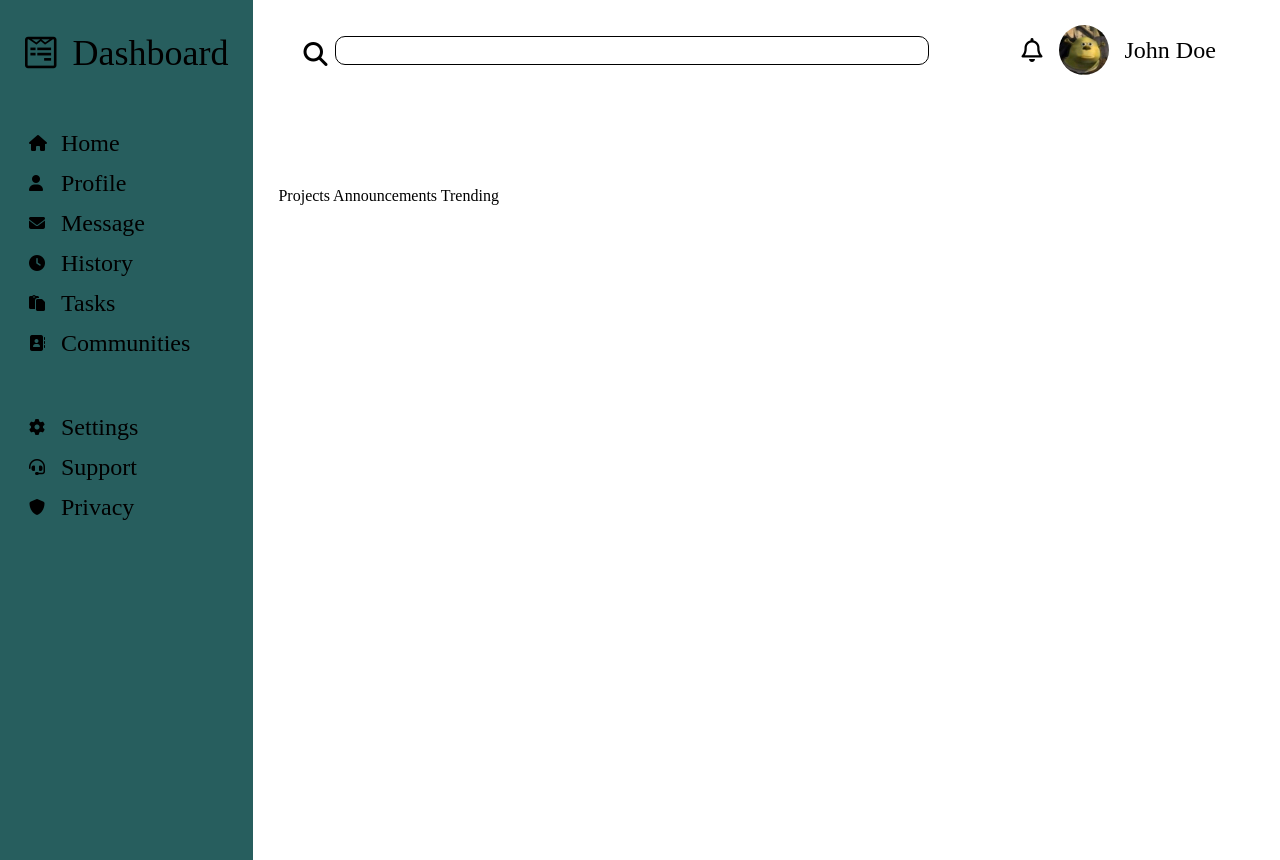
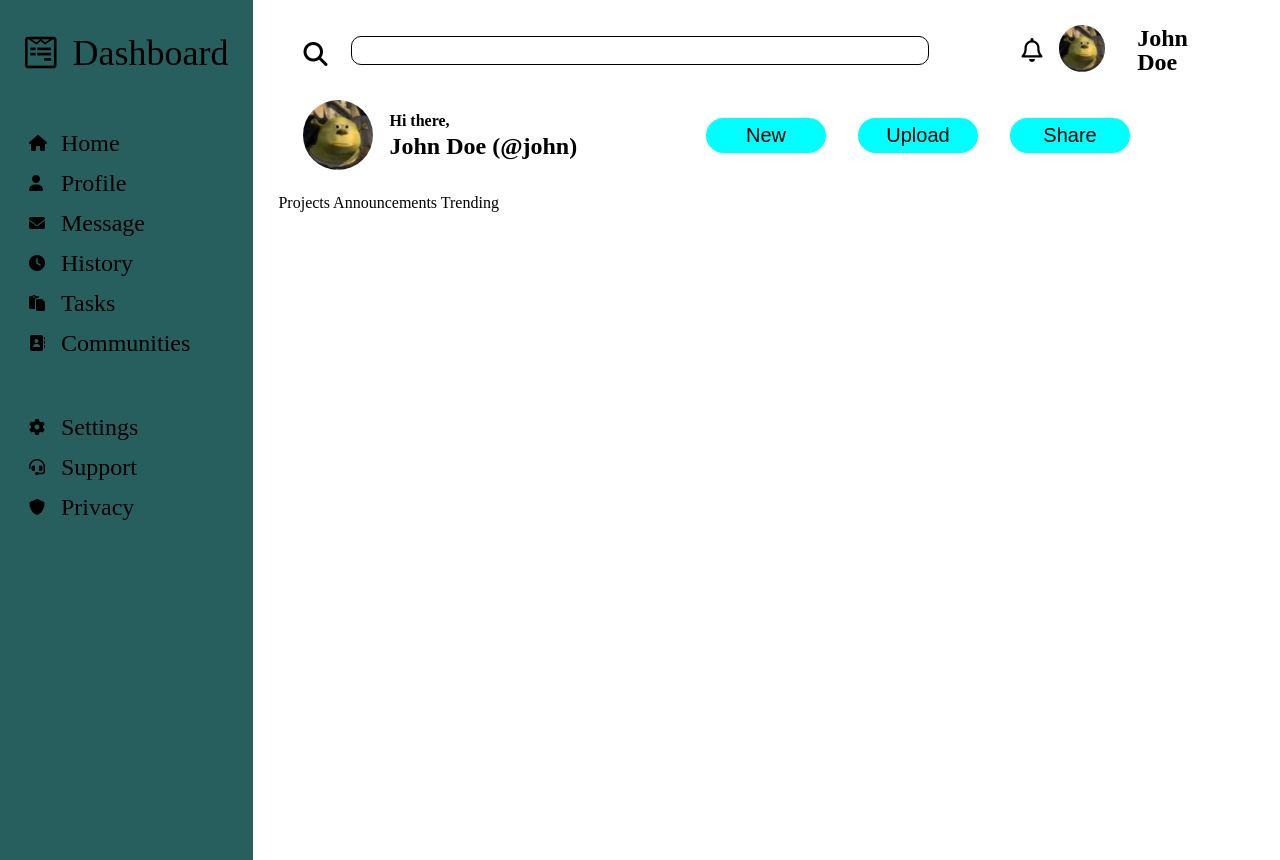
Before and after one commit to OpTudor/admin_dashboard, a plain HTML site: page index.html in a window 1280 px wide. Drawn offline with Linux system fonts and the light colour scheme.

Commit message:
Finish the header

```diff
--- a/index.html
+++ b/index.html
@@ -66,12 +66,25 @@
               <input type="text" />
             </div>
             <div class="account">
-              <i class="fa-regular fa-bell"></i>
-              <div class="pfp"><img src="./images/shrek.jpg" /></div>
-              <div>John Doe</div>
+              <div>
+                <i class="fa-regular fa-bell"></i>
+                <div class="pfp"><img src="./images/shrek.jpg" /></div>
+              </div>
+              <div class="user">John Doe</div>
             </div>
           </div>
-          <div class="second-header"></div>
+          <div class="second-header">
+            <div class="main-pfp"><img src="./images/shrek.jpg" /></div>
+            <div>
+              <div class="greeting">Hi there,</div>
+              <div class="name">John Doe (@john)</div>
+            </div>
+            <div class="header-buttons">
+              <button>New</button>
+              <button>Upload</button>
+              <button>Share</button>
+            </div>
+          </div>
         </div>
         <div class="main-stuff">Projects Announcements Trending</div>
       </div>
--- a/style.css
+++ b/style.css
@@ -46,13 +46,13 @@ body {
 }
 
 .header {
-  height: 17%;
   padding: 0px 25px 25px 25px;
 }
 .first-header {
   display: flex;
   gap: 10%;
   font-size: 24px;
+  margin-bottom: 25px;
 }
 
 .button-container > div {
@@ -63,13 +63,18 @@ body {
   flex: 1;
   display: flex;
   align-items: center;
+  gap: 2rem;
+}
+.account > div {
+  display: flex;
+  align-items: center;
   gap: 1rem;
 }
 
 .search {
   flex: 3;
   display: flex;
-  gap: 1rem;
+  gap: 2rem;
   align-items: center;
 }
 input {
@@ -87,3 +92,35 @@ img {
 .pfp {
   height: 50px;
 }
+.user,
+.greeting,
+.name {
+  font-weight: bold;
+}
+.main-pfp {
+  height: 70px;
+}
+.second-header {
+  display: flex;
+  align-items: center;
+  gap: 1rem;
+}
+.name {
+  font-size: 24px;
+  margin-top: 5px;
+}
+
+.header-buttons > button {
+  border: 0;
+  font-size: 20px;
+  background-color: aqua;
+  border-radius: 20px;
+  height: 35px;
+  width: 120px;
+}
+.header-buttons {
+  margin-left: auto;
+  margin-right: 100px;
+  display: flex;
+  gap: 2rem;
+}
```
